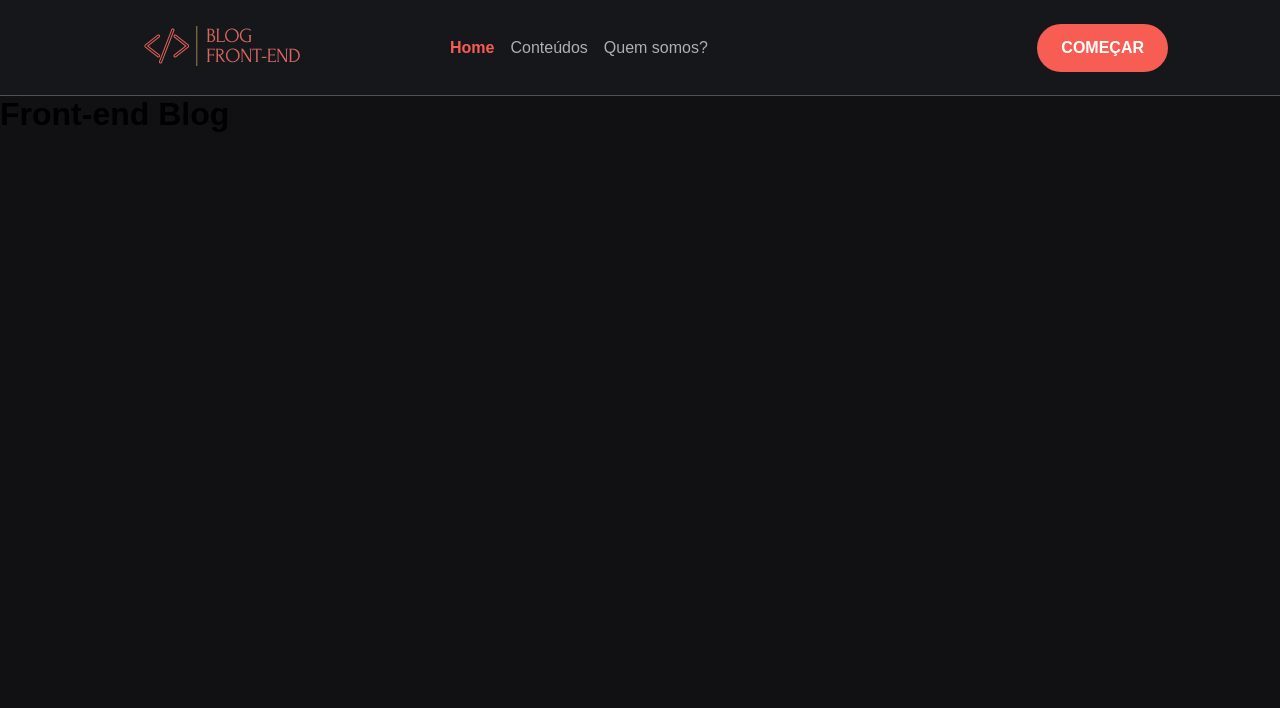
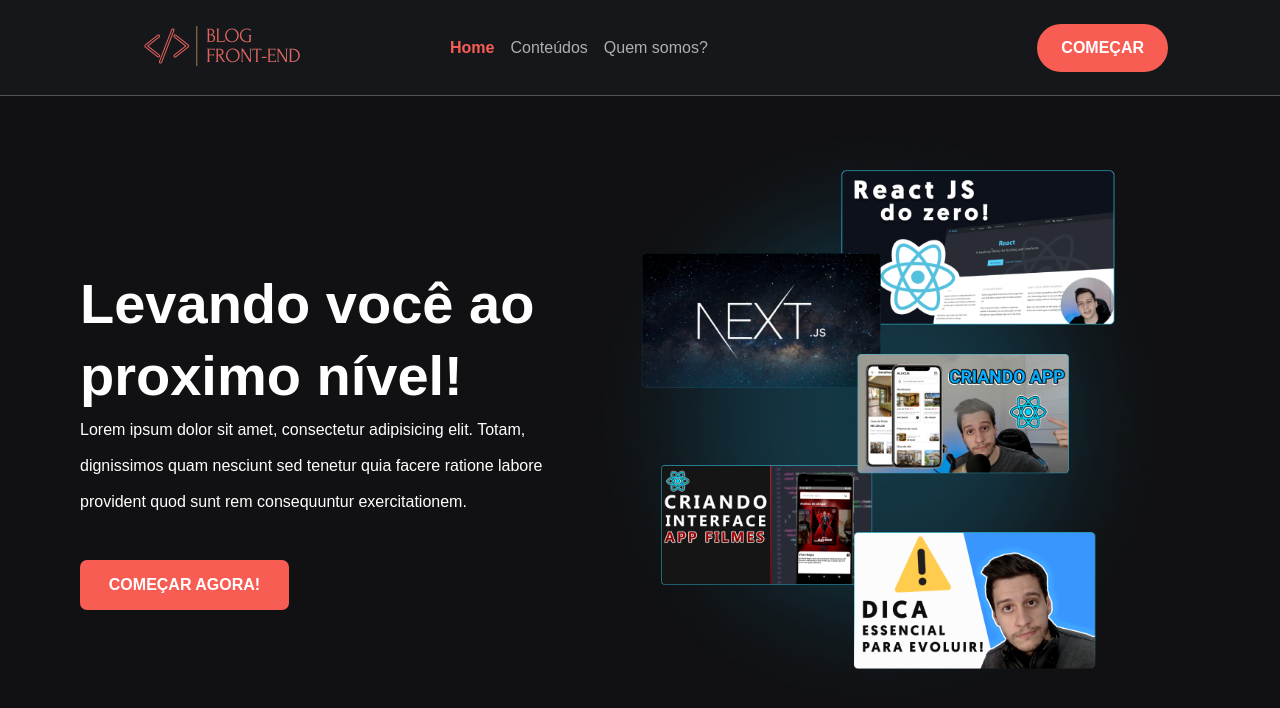
Before and after one commit to brennerpaiva/blog-front-end, a Next.js app: page / in a window 1280 px wide. Shown: the top 708 px of the page. Built offline with nearby package versions, Linux system fonts and the light colour scheme.

Commit message:
create section home

```diff
--- a/src/pages/index.tsx
+++ b/src/pages/index.tsx
@@ -1,7 +1,28 @@
+import styles from '../styles/home.module.scss';
+import Head from 'next/head';
+
 export default function Home() {
   return (
-    <div>
-      <h1>Front-end Blog</h1>
-    </div>
+    <>
+      <Head>
+        <title>Apaixonado por Tencologia - Brenner Paiva</title>
+      </Head>
+      <main className={styles.container}>
+        <div className={styles.containerHeader}>
+          <section className={styles.ctaText}>
+            <h1>Levando você ao proximo nível!</h1>
+            <span>
+              Lorem ipsum dolor sit amet, consectetur adipisicing elit. Totam,
+              dignissimos quam nesciunt sed tenetur quia facere ratione labore
+              provident quod sunt rem consequuntur exercitationem.
+            </span>
+            <a>
+              <button>COMEÇAR AGORA!</button>
+            </a>
+          </section>
+          <img src="/images/banner-conteudos.png" alt="Conteúdos" />
+        </div>
+      </main>
+    </>
   );
 }
--- /dev/null
+++ b/src/styles/home.module.scss
@@ -0,0 +1,44 @@
+.container {
+    display: block;
+}
+
+.containerHeader{
+    min-height: calc(100vh - rem);
+    margin: 0 auto;
+    max-width: 1120px;
+
+    display: flex;
+    align-items: center;
+    justify-content: space-between;
+
+    img{
+        max-width: 640px;
+    }
+}
+
+.ctaText{
+    max-width: 600px;
+
+    h1 {
+        font-size: 3.5rem ;
+        line-height: 4.5rem;
+        font-weight: 900;
+        margin-top: 2.5rem;
+        color: var(--white);
+    }
+    span {
+        font-size: 1rem;
+        line-height: 2.25rem;
+        color: var(--white);
+    }
+    button{
+        background-color: var(--orange);
+        border: 0;
+        border-radius: 7px;
+        margin-top: 2.5rem;
+        padding: 1rem 1.8rem;
+        color: var(--white);
+        font-weight: bold;
+    }
+
+}
```
